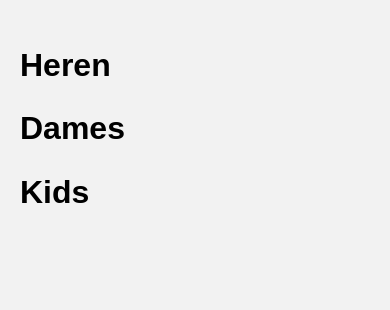
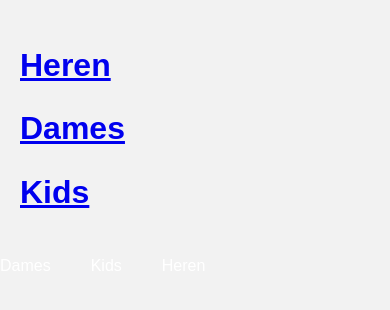
Before and after one commit to Hyp3r42/p3-website, a PHP site: the page made by Home page.html in a window 390 px wide. Shown: the part 184-494 px from the top of the page. Run offline with PHP 8.4, Linux system fonts and the light colour scheme.

Commit message:
aanpassing

```diff
--- a/Home page.html
+++ b/Home page.html
@@ -18,16 +18,16 @@
     </header>
     <main>
         <section>
-            <h2>Heren</h2>
-            <h2>Dames</h2>
-            <h2>Kids</h2>
+            <h2><a href="heren.php">Heren</a></h2>
+            <h2><a href="dames.php">Dames</a></h2>
+            <h2><a href="kids.php">Kids</a></h2>
         </section>
     </main>
     <nav>
         <ul>
-            <li><a href="dames.html"></a></li>
-            <li><a href="kids.html"></a></li>
-            <li><a href="heren.html"></a></li>
+            <li><a href="dames.php">Dames</a></li>
+            <li><a href="kids.php">Kids</a></li>
+            <li><a href="heren.php">Heren</a></li>
         </ul>
     </nav>
 </body>
--- a/style.css
+++ b/style.css
@@ -79,18 +79,7 @@
     margin: 10px 0;
 }
 
-@media (max-width: 768px) {
-    .product {
-        width: calc(50% - 10px);
-    }
-}
-
-@media (max-width: 480px) {
-    .product {
-        width: 100%;
-    }
-}
-
+/* Overgenomen van de tweede CSS-stijl */
 .navbar {
     background-color: lightgrey;
     color: #000;
```
